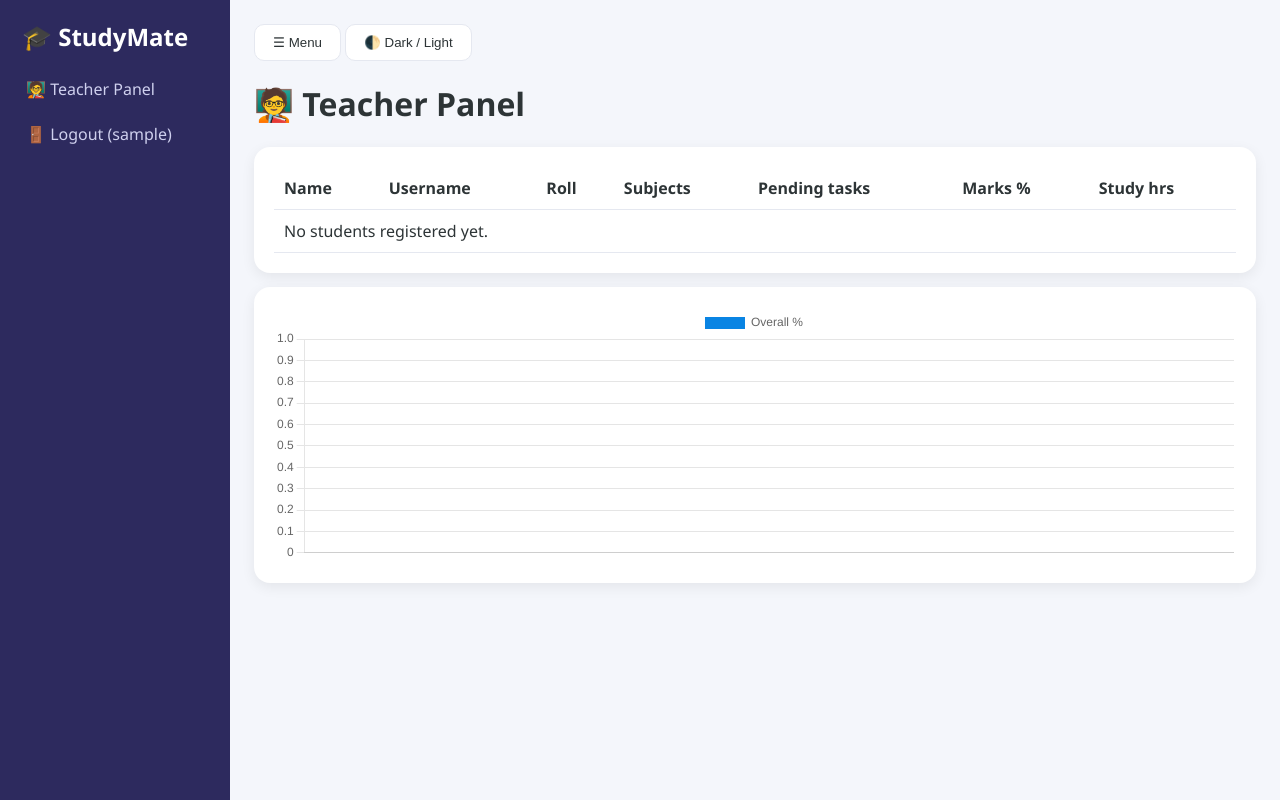
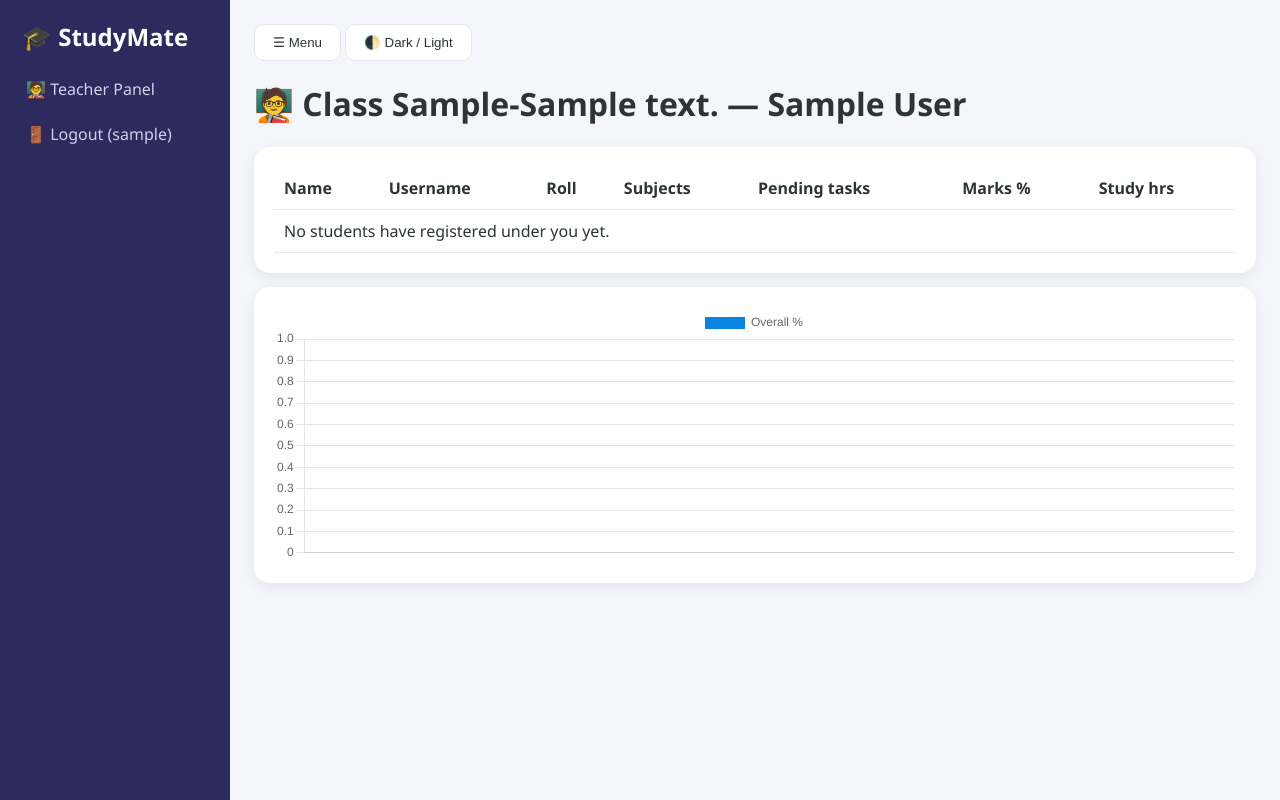
Before and after one commit to egsdemo01-cmd/studymate, a Flask app: page /admin in a window 1280 px wide. Run offline with Flask 3, Linux system fonts and the light colour scheme; the visitor is signed in with stand-in values (Sample User, id 1); tables that the repository leaves empty hold one stand-in row (values such as "Sample post").

Commit message:
Update admin.html

```diff
--- a/templates/admin.html
+++ b/templates/admin.html
@@ -1,9 +1,9 @@
 {% extends "base.html" %}{% block body %}
-<h1>🧑‍🏫 Teacher Panel</h1>
+<h1>🧑‍🏫 Class {{ t.class }}-{{ t.division }} — {{ t.name }}</h1>
 <div class="card scroll"><table>
   <tr><th>Name</th><th>Username</th><th>Roll</th><th>Subjects</th><th>Pending tasks</th><th>Marks %</th><th>Study hrs</th></tr>
   {% for s in students %}<tr><td>{{ s.name }}</td><td>{{ s.username }}</td><td>{{ s.roll or '-' }}</td><td>{{ s.subjects }}</td><td>{{ s.pending }}</td><td>{{ s.percent or '--' }}</td><td>{{ s.hours }}</td></tr>
-  {% else %}<tr><td colspan="7">No students registered yet.</td></tr>{% endfor %}
+  {% else %}<tr><td colspan="7">No students have registered under you yet.</td></tr>{% endfor %}
 </table></div>
 <div class="card"><canvas id="c" height="80"></canvas></div>
 <script>
```
